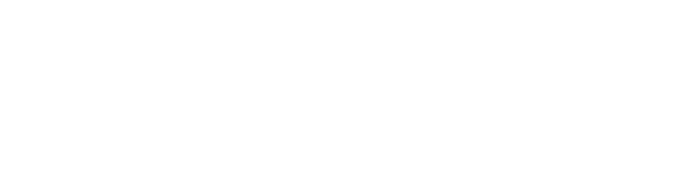
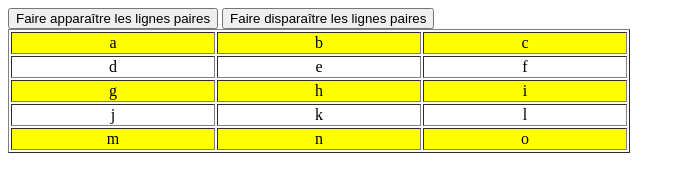
Before and after one commit to dkrychylskyy/Formation_jQuery, a plain HTML site: page cours/index.html in a window 1280 px wide. Shown: the whole page, without its empty margins (0-685 px from the left). Drawn offline with Linux system fonts and the light colour scheme.

Commit message:
apparition et disparition avec une animation

```diff
--- a/cours/index.html
+++ b/cours/index.html
@@ -8,7 +8,15 @@
     <title>OpenCR jQuery</title>
 </head>
 <body>
-
+        <button id="affiche">Faire apparaître les lignes paires</button>
+        <button id="cache">Faire disparaître les lignes paires</button><br />
+        <table border>
+          <tr><td>a</td><td>b</td><td>c</td></tr>
+          <tr><td>d</td><td>e</td><td>f</td></tr>
+          <tr><td>g</td><td>h</td><td>i</td></tr>
+          <tr><td>j</td><td>k</td><td>l</td></tr>
+          <tr><td>m</td><td>n</td><td>o</td></tr>
+        </table>
 
     <script src="js/jquery-3.2.1.js"></script>
     <script src="js/scripts.js"></script>
--- a/cours/js/scripts.js
+++ b/cours/js/scripts.js
@@ -1,3 +1,11 @@
 $(function () {
-
+    $('tr:even').css('background','yellow');
+    $('td').css('width','200px');
+    $('td').css('text-align','center');
+    $('#affiche').click(function() {
+      $('tr:even').show('slow');
+    } );
+    $('#cache').click(function() {
+      $('tr:even').hide(1000);
+    });
 })
```
